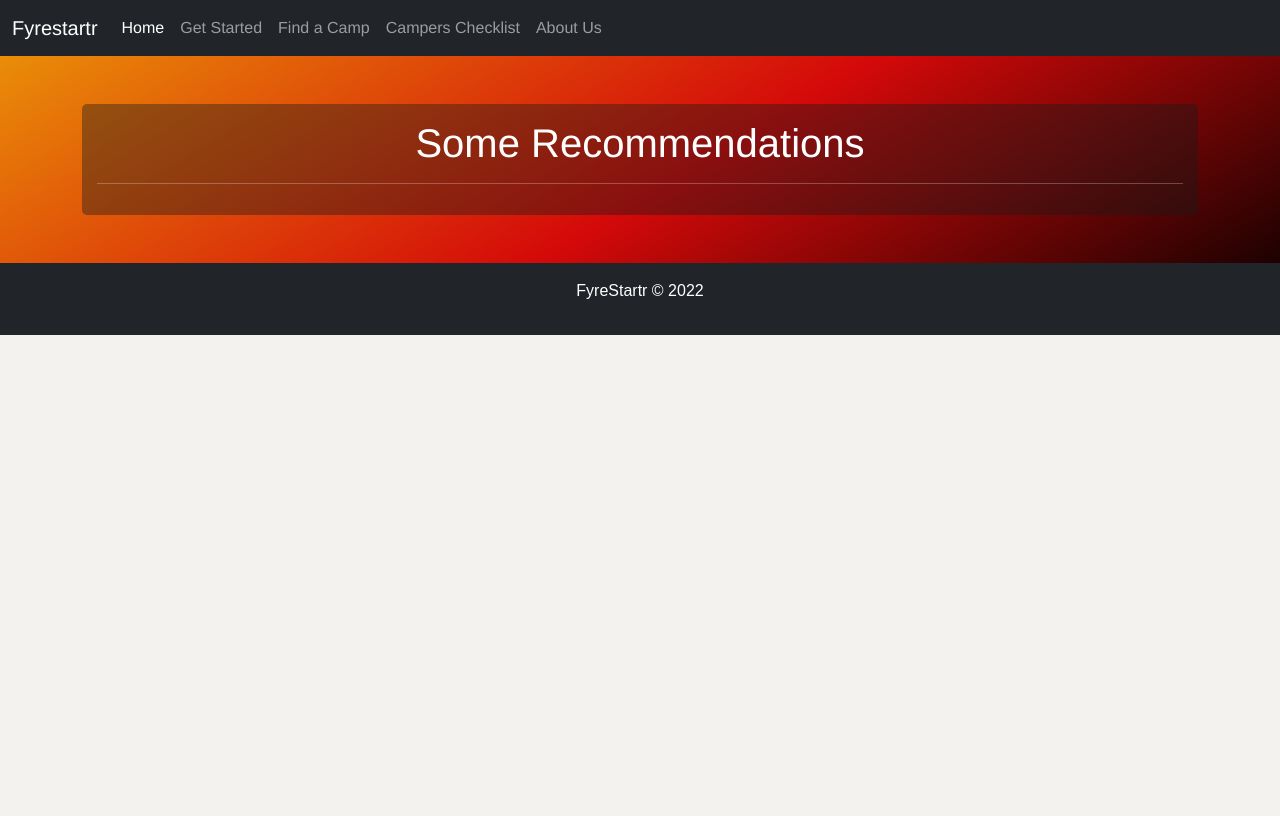
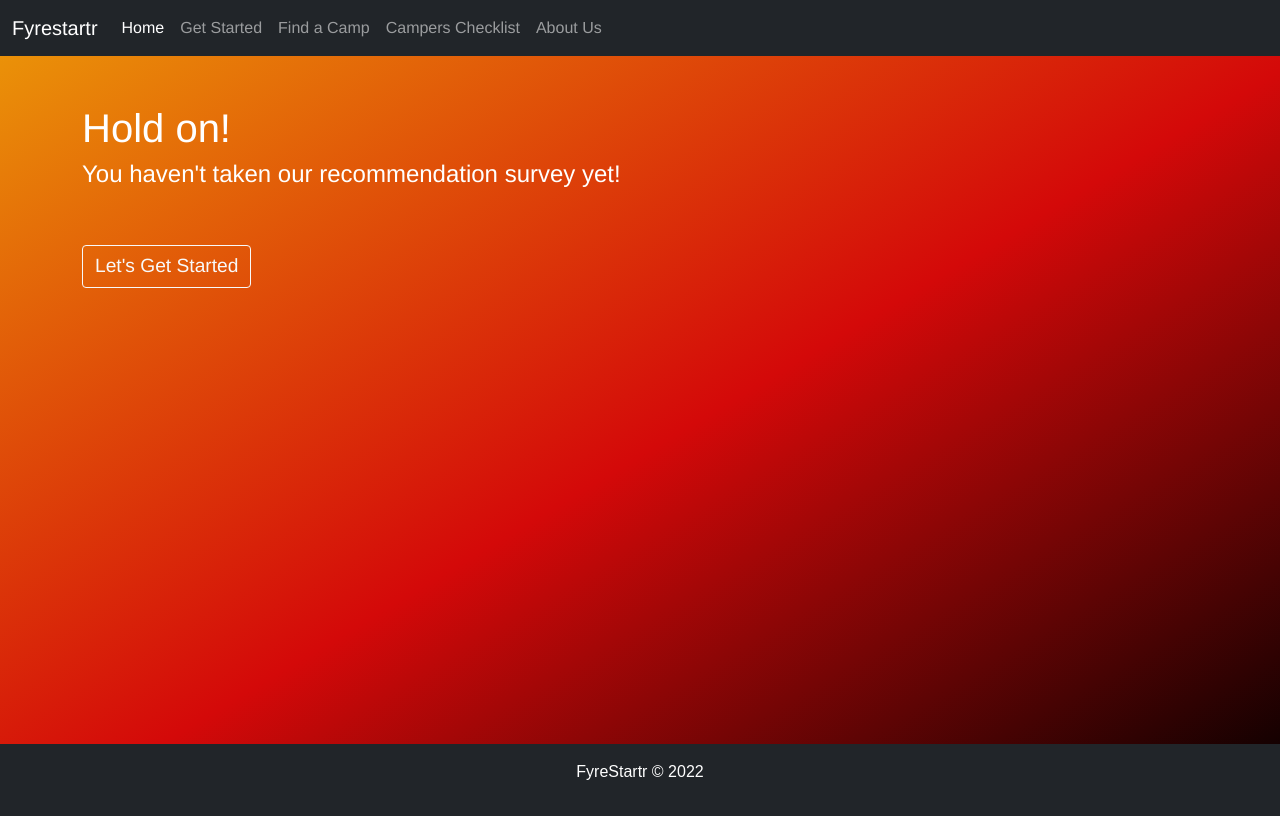
Before and after one commit to JaimeNufio/hackathon2022, a Vue app in the folder hackathon/: page /checklist in a window 1280 px wide. Built offline with nearby package versions, Linux system fonts and the light colour scheme.

Commit message:
misc fixes

```diff
--- a/hackathon/src/components/About.vue
+++ b/hackathon/src/components/About.vue
@@ -1,11 +1,13 @@
 <template>
-    <div class="about">
-        <h1 class="my-5">About Us</h1>
+  <div class="container p-2 mt-5" style="min-height:80vh">
+    <div class="about pt-3" style="background-color:rgba(25,25,25,.4); border-radius: 25px;">
+        <div class="mb-2 mt-1" style="font-size:2em">About Us</div>
+        <div class="container"><hr></hr></div>
         <div style="min-height:50vh;">
         <div  style="margin-bottom: 50px; display:flex; margin:auto !important; width:70vw">
           <div><img style=" max-width:150px; border-radius:1000px; aspect-ratio:1" src="https://media-exp1.licdn.com/dms/image/C4D03AQHpqG6n3Bf8FQ/profile-displayphoto-shrink_800_800/0/1626735634295?e=1673481600&v=beta&t=YQZFhRuQaKXyz5ht987O4yyqegCNHsqEqYi4Pr6tUjw"></img></div>
           <div style="flex:1; ">
-            <p class="p-4 pb-2" style="text-align:left;">Hi, my name is Jaime Nufio. I'm a graduate student puruing a masters in Data Science. I'm currently employed as a fullstack developer at a startup in NYC. I'm a hobbyist programmer who likes to tinker to learn new things.</p>
+            <p class="p-4 pb-2 pt-2" style="text-align:left;">Hi, my name is Jaime Nufio. I'm a graduate student puruing a masters in Data Science. I'm currently employed as a fullstack developer at a startup in NYC. I'm a hobbyist programmer who likes to tinker to learn new things.</p>
             <p class="px-4" style="text-align:left;">You can find projects all of my projects, including this webapp, on my Github: <a href="https://github.com/JaimeNufio">https://github.com/JaimeNufio</a></p>
           </div>
         </div>
@@ -14,6 +16,7 @@
             <p class="p-4" style="text-align:left;">Stinky antonio bio here boy i sure hope he remembers to change it</p>
           </div>
           <div><img style=" max-width:150px; border-radius:1000px; aspect-ratio:1" src="https://media.tenor.com/k_mQhxNORnsAAAAC/korone-no.gif"></img></div>
+        </div>
         </div>
         </div>
     </div>
--- a/hackathon/src/components/Checklist.vue
+++ b/hackathon/src/components/Checklist.vue
@@ -1,14 +1,17 @@
 <template>
-<div class="container">
-  <div v-if="score === null && categories.length === 0" class="survey-remind my-5">
+<div class="container" style="min-height:80vh">
+  <div v-if="score === null" class="survey-remind my-5">
     <h1>Hold on!</h1>
     <h4 > You haven't taken our recommendation survey yet! </h4>
-    <button class="btn btn-primary" @click="toSurvey"> Take our Survey</button>
+    <!-- <button class="btn btn-primary" @click="toSurvey"> Take our Survey</button> -->
+    <button @click="goToSurvey" class="btn btn-outline-light mt-5" style="font-size:1.2em;  margin-left: auto; order: 2;" type="button">
+             Let's Get Started
+            </button>
   </div>
 
   <!-- TODO: Preview recomendations -->
 
-    <div class="checklist my-5">
+    <div v-else class="checklist my-5 p-5">
       <div class="">
         <h1> Some Recommendations</h1>
         <hr></hr>
@@ -112,6 +115,10 @@ export default ({
 
       localStorage.setItem('listState', JSON.stringify(output))
       console.log('should have updated?')
+    },
+
+    async goToSurvey () {
+      await this.$router.push({path: '/survey'})
     }
   }
 })
@@ -145,7 +152,6 @@ export default ({
 
 .checklist{
   background-color: rgba(25,25,25,.4);
-  padding: 15px;
-  border-radius: 5px;
+  border-radius: 25px;
 }
 </style>
--- a/hackathon/src/components/Homepage.vue
+++ b/hackathon/src/components/Homepage.vue
@@ -12,7 +12,7 @@
           <div class=" p-5 text-bg-dark rounded-3 d-flex ">
             <div class="flex-1"></div>
             <!-- <img src="../assets/campfire.jpg" alt="Campfire" style="width:350px" > -->
-           <button href="/survey" class="btn btn-outline-light" style="font-size:1.2em;  margin-left: auto; order: 2;" type="button">
+           <button @click="goToSurvey" class="btn btn-outline-light" style="font-size:1.2em;  margin-left: auto; order: 2;" type="button">
              Let's Get Started
             </button>
           </div>
@@ -89,9 +89,14 @@ export default {
     }
   },
   created () {
-    localStorage.removeItem('score')
-    localStorage.removeItem('extra')
-    localStorage.removeItem('listItems')
+    // localStorage.removeItem('score')
+    // localStorage.removeItem('extra')
+    // localStorage.removeItem('listItems')
+  },
+  methods: {
+    async goToSurvey () {
+      await this.$router.push({path: '/survey'})
+    }
   }
 }
 </script>
--- a/hackathon/src/components/Survey.vue
+++ b/hackathon/src/components/Survey.vue
@@ -1,6 +1,8 @@
 <template>
-  <div class="campsites my-5 ">
-    <div class="container">
+  <div class="campsites container my-5">
+
+    <div style="background-color:rgba(25,25,25,.4);border-radius: 25px;" class="margin-auto p-5 pb-2">
+    <div class="container" >
       <div class="heading thisFont text-left">
         <h1>Before We Started...</h1>
         <div>Can you answer a few questions for us?</div>
@@ -10,17 +12,26 @@
     <div class="mt-5 question-box">
       <div class="question">{{ questions[current.questionIndex].question}}</div>
       <div class="row">
-        <button
+        <!-- <button
           @click="processAnswer(answer)"
           class="col answer"
           v-for="answer in questions[current.questionIndex].options"
           :key="answer">
             {{ answer }}
+        </button> -->
+
+        <button
+          v-for="answer in questions[current.questionIndex].options" :key="answer"
+          @click="processAnswer(answer)"
+          class="btn btn-outline-light col ans m-2"
+          style="font-size:1.2em;  margin-left: auto; order: 2;" type="button">
+            {{answer}}
         </button>
       </div>
       <br/>
         <img style="min-width:400px; max-width:500px; :1" :src="currentImage"/>
     </div>
+  </div>
   </div>
 </template>
 
@@ -32,7 +43,7 @@ export default{
         // conditions (expect wet/cold)
         //
         {
-          'question': 'Have you been camping before?', // experience?
+          'question': 'Have you ever been camping before?', // experience?
           'options': ['Yes', 'No'],
           'scoreDelta': [0, 1],
           'answer': -1,
@@ -111,7 +122,7 @@ export default{
       } else {
         localStorage.removeItem('score')
         localStorage.removeItem('extra')
-        localStorage.removeItem('listItems')
+        localStorage.removeItem('listState')
 
         localStorage.setItem('score', this.current.score)
         localStorage.setItem('extra', this.current.extra)
@@ -123,7 +134,7 @@ export default{
     async nextRouter () {
       console.log(this.$router)
       await this.$router.push({
-        name: 'Browse',
+        name: 'Checklist',
         params: {
           score: this.current.score,
           recommend: this.current.extra
```
